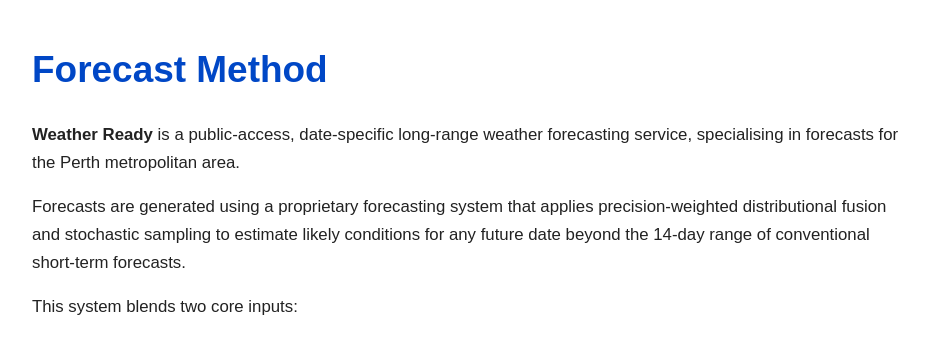
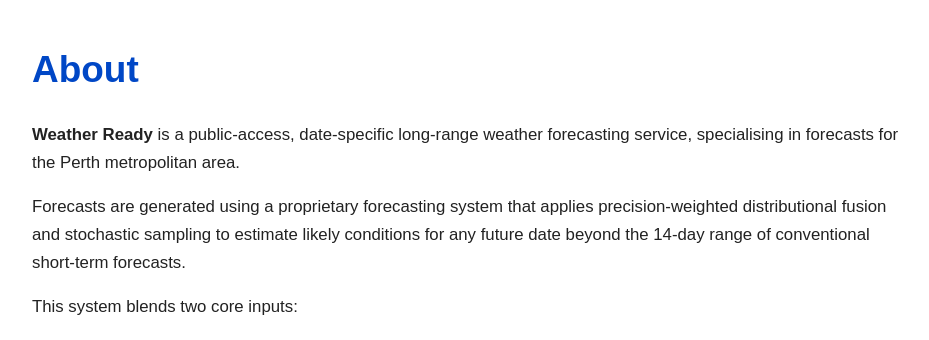
Before and after one commit to jack292929292/weatherready-site, a Flask app: page /forecast_accuracy in a window 1280 px wide. Shown: the part 227-567 px from the top of the page, without its empty margins (168-1097 px from the left). Run offline with Flask 3, Linux system fonts and the light colour scheme.

Commit message:
Update forecast_accuracy.html

```diff
--- a/templates/forecast_accuracy.html
+++ b/templates/forecast_accuracy.html
@@ -130,7 +130,7 @@
   </nav>
 
   <main>
-    <h1>Forecast Method</h1>
+    <h1>About</h1>
 
     <p><strong>Weather Ready</strong> is a public-access, date-specific long-range weather forecasting service, specialising in forecasts for the Perth metropolitan area.</p>
 
```
